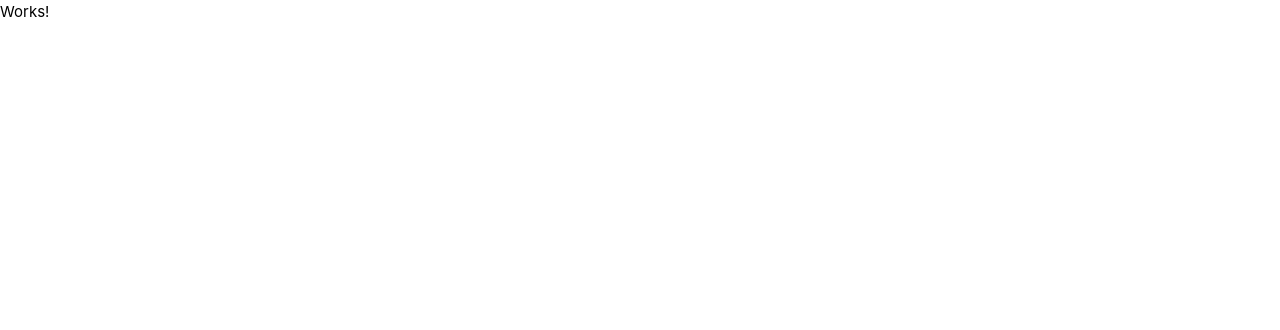
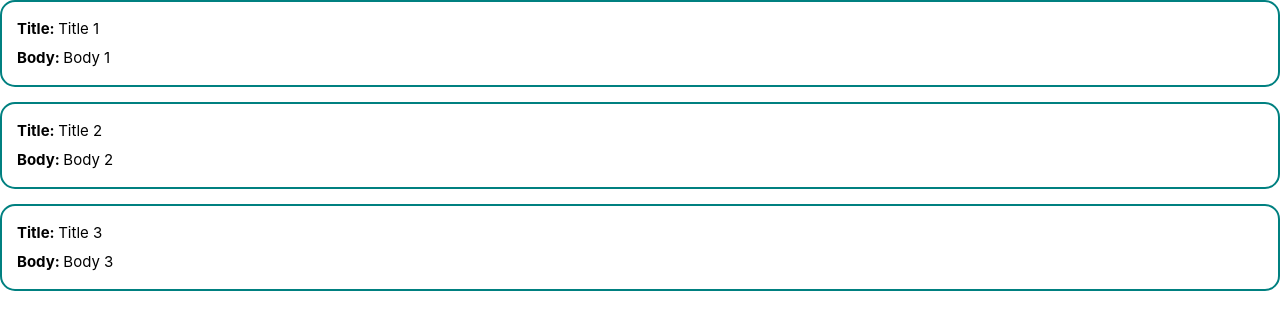
Before and after one commit to douryne/vue-posts, a Vue app: page / in a window 1280 px wide. Shown: the top 330 px of the page. Built offline with nearby package versions, Linux system fonts and the light colour scheme.

Commit message:
posts and post

```diff
--- a/src/App.vue
+++ b/src/App.vue
@@ -1,3 +1,42 @@
+<script setup lang="ts">
+  import { ref } from 'vue';
+
+  type Post = {
+    id: number,
+    title: string,
+    body: string
+  }
+
+  const posts = ref<Post[]>([
+    {id: 1, title: "Title 1", body: "Body 1"},
+    {id: 2, title: "Title 2", body: "Body 2"},
+    {id: 3, title: "Title 3", body: "Body 3"},
+  ])
+</script>
+
 <template>
-  Works!
+  <div>
+    <div class="posts" v-if="posts">
+      <div class="post" v-for="post in posts">
+        <span><strong>Title: </strong>{{ post.title }}</span>
+        <span><strong>Body: </strong>{{ post.body }}</span>
+      </div>
+    </div>
+  </div>
 </template>
+
+<style>
+  .posts {
+    display: grid;
+    grid-template-columns: 1fr;
+    row-gap: 15px;
+  }
+  .post {
+    display: flex;
+    flex-direction: column;
+    row-gap: 5px;
+    padding: 15px;
+    border: 2px solid teal;
+    border-radius: 15px;
+  }
+</style>
--- a/src/assets/main.css
+++ b/src/assets/main.css
@@ -4,10 +4,10 @@
   box-sizing: border-box;
   margin: 0;
   position: relative;
-  font-weight: normal;
 }
 
 body {
+  max-width: 1280px;
   min-height: 100vh;
   line-height: 1.6;
   font-family: Inter, -apple-system, BlinkMacSystemFont, 'Segoe UI', Roboto, Oxygen, Ubuntu,
```
